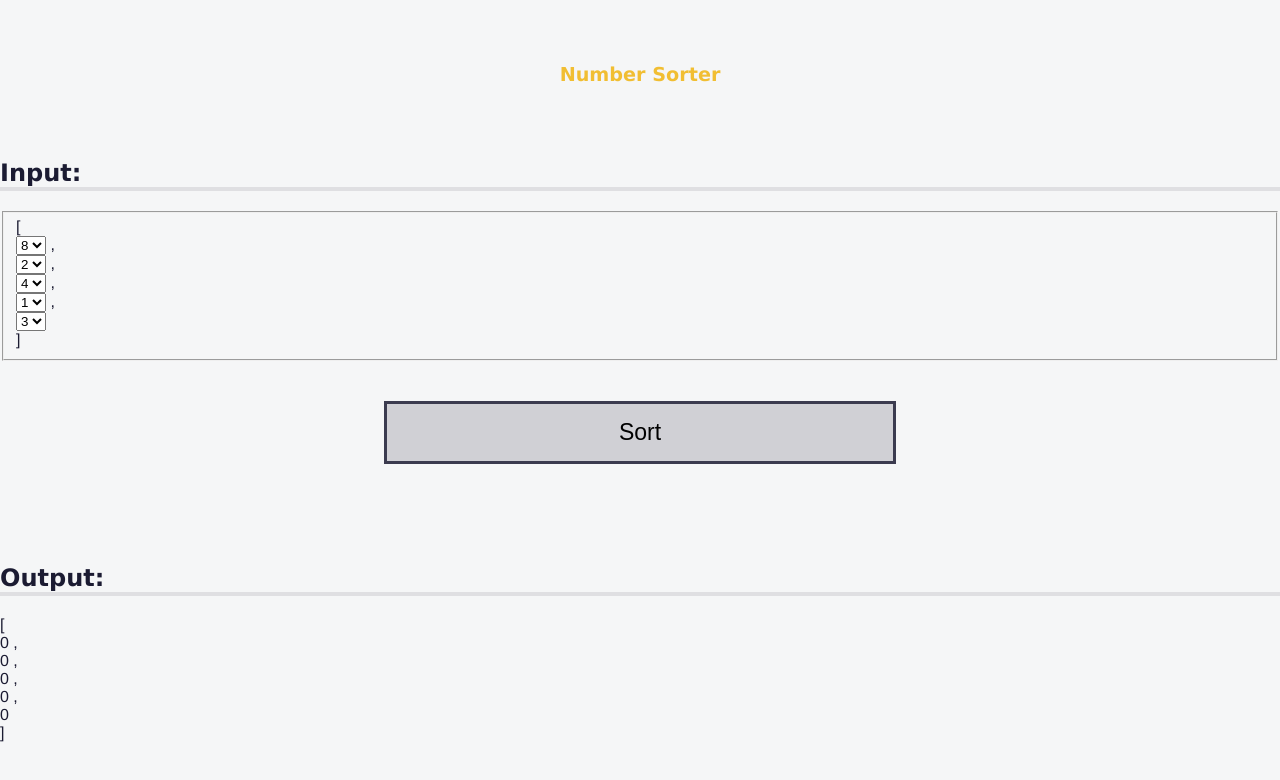
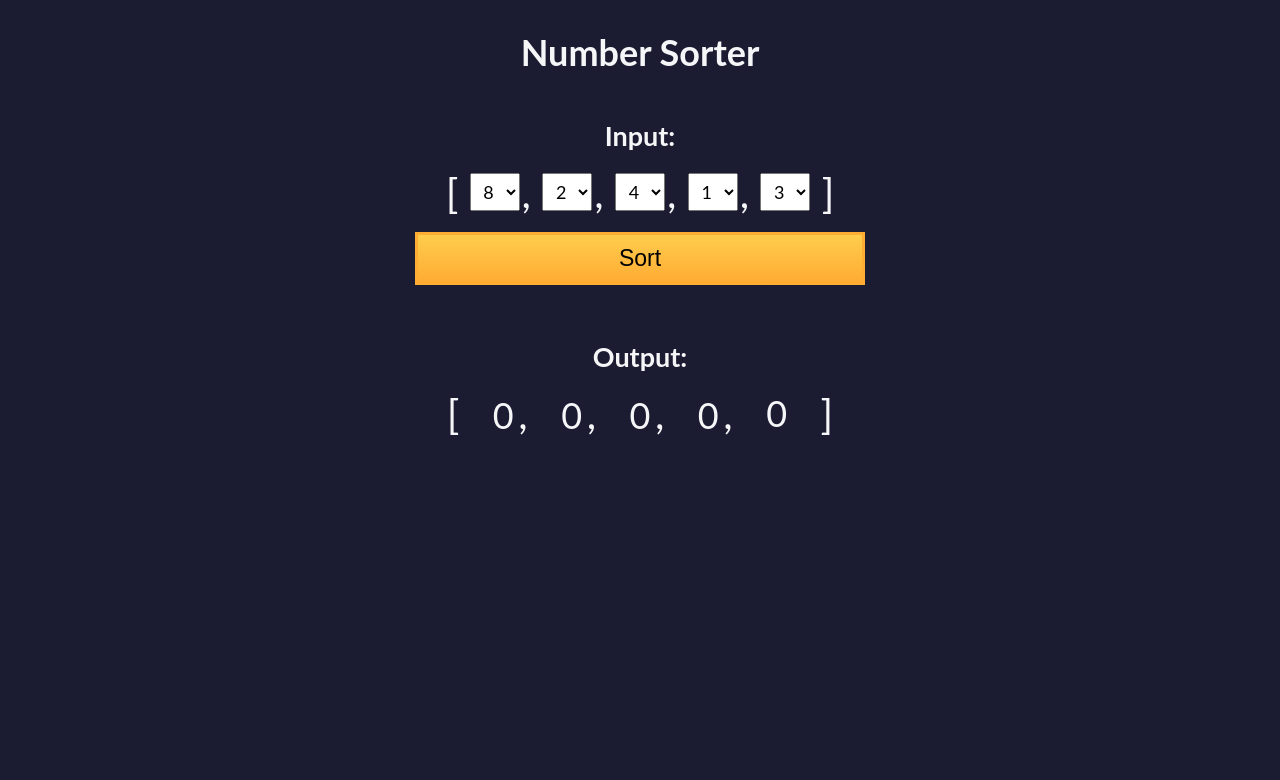
Before and after one commit to dilia-w/JavaScript-Algorithms-and-Data-Structures, a plain HTML site: page Learn Basic Algorithmic Thinking by Building a Number Sorter/index.html in a window 1280 px wide. Drawn offline with Linux system fonts and the light colour scheme.

Commit message:
Update styles.css

```diff
--- a/Learn Basic Algorithmic Thinking by Building a Number Sorter/styles.css
+++ b/Learn Basic Algorithmic Thinking by Building a Number Sorter/styles.css
@@ -1,185 +1,139 @@
-@media (prefers-reduced-motion: no-preference) {
-  * {
-    scroll-behavior: smooth;
+:root {
+  --gray-00: #ffffff;
+  --gray-05: #f5f6f7;
+  --gray-15: #d0d0d5;
+  --gray-75: #3b3b4f;
+  --gray-85: #1b1b32;
+  --gray-90: #0a0a23;
+  --blue-50: #198eee;
+  --error: #a94442;
+  --danger-color: #850000;
+  --danger-background: #ffadad;
 }
+
+*,
+::before,
+::after {
+  padding: 0;
+  margin: 0;
+  box-sizing: border-box;
 }
 
 body {
-  background: #f5f6f7;
-  color: #1b1b32;
-  font-family: Helvetica;
-  margin: 0;
+  font-family: "Lato", Helvetica, Arial, sans-serif;
+  font-size: 18px;
+  background-color: var(--gray-85);
+  color: var(--gray-05);
 }
 
-header {
-  width: 100%;
-  height: 50px;
-  background-color: #1b1b32;
+main {
   display: flex;
-  justify-content: space-between;
+  flex-direction: column;
   align-items: center;
-  position: fixed;
-  top: 0;
-}
-
-#logo {
-  width: max(10rem, 18vw);
-  background-color: #0a0a23;
-  aspect-ratio: 35 / 4;
-  padding: 0.4rem;
 }
 
 h1 {
-  color: #f1be32;
-  font-size: min(5vw, 1.2em);
+  margin: 30px auto;
+}
+
+h2 {
+  margin-bottom: 15px;
+}
+
+form {
+  width: 100%;
+  text-align: center;
+  padding: 15px;
+}
+
+fieldset {
+  border: 0 none;
+  height: 100%;
+  margin: auto;
+  display: flex;
+  justify-content: space-around;
+  align-items: center;
+}
+
+fieldset div {
+  display: flex;
+  justify-content: center;
+  align-items: center;
+}
+
+.bracket,
+.comma {
+  font-size: 2.3em;
+}
+
+form .comma {
+  margin-left: 2px;
+}
+
+select {
+  font-family: inherit;
+  font-size: inherit;
+  line-height: inherit;
+  height: 38px;
+  width: 50px;
   text-align: center;
 }
 
-nav {
-  width: 50%;
-  max-width: 300px;
-  height: 50px;
+button {
+  cursor: pointer;
+  margin-top: 15px;
+  text-decoration: none;
+  background-image: linear-gradient(#fecc4c, #ffac33);
+  border: 3px solid #feac32;
+  padding: 10px 16px;
+  font-size: 23px;
+  width: 100%;
 }
 
-nav > ul {
-  display: flex;
-  justify-content: space-evenly;
-  flex-wrap: wrap;
-  align-items: center;
-  padding-inline-start: 0;
-  margin-block: 0;
-  height: 100%;
+select:focus-visible,
+button:focus-visible {
+  outline: 3px solid var(--blue-50);
 }
 
-nav > ul > li {
-  color: #dfdfe2;
-  margin: 0 0.2rem;
-  padding: 0.2rem;
-  display: block;
+.output-container {
+  width: 95%;
+  min-height: 55px;
+  margin-top: 25px;
+  border-radius: 0;
+  padding: 15px;
+  overflow-wrap: break-word;
+  text-align: center;
 }
 
-nav > ul > li:hover {
-  background-color: #dfdfe2;
-  color: #1b1b32;
-  cursor: pointer;
+.output-array {
+  width: 100%;
+  margin: auto;
+  display: flex;
+  align-items: center;
+  justify-content: space-around;
 }
 
-li > a {
-  color: inherit;
-  text-decoration: none;
+.output-value {
+  font-size: 2em;
 }
 
-main {
-  padding-top: 50px;
+.alert {
+  background-color: var(--danger-background);
+  border: 3px solid var(--danger-color);
+  color: var(--danger-color);
 }
 
-section {
-  width: 80%;
-  margin: 0 auto 10px auto;
-  max-width: 600px;
+@media (min-width: 550px) {
+  form,
+  .output-container {
+    max-width: 480px;
   }
 
-h1,
-h2 {
-  font-family: Verdana, Tahoma;
+  fieldset {
+    max-width: 400px;
   }
 
-h2 {
-  border-bottom: 4px solid #dfdfe2;
-  margin-top: 0px;
-  padding-top: 60px;
+  .output-array {
+    max-width: 420px;
   }
-
-.info {
-  padding: 10px 0 0 5px;
 }
-
-.formrow {
-  margin-top: 30px;
-  padding: 0px 15px;
-}
-
-input {
-  font-size: 16px;
-}
-
-.info label, .info input {
-  display: inline-block;
-}
-
-.info input {
-  width: 50%;
-  text-align: left;
-}
-
-.info label {
-  width: 10%;
-  min-width: 55px;
-  text-align: right;
-}
-
-.question-block {
-  text-align: left;
-  display: block;
-  width: 100%;
-  margin-top: 20px;
-  padding-top: 5px;
-}
-
-p {
-  margin-top: 5px;
-  padding-left: 15px;
-  font-size: 20px;
-}
-
-p::before {
-  content: "Question #";
-}
-
-.question {
-  border: none;
-  padding-bottom: 0;
-}
-
-.answers-list {
-  list-style: none;
-  padding: 0;
-}
-
-button {
-  display: block;
-  margin: 40px auto;
-  width: 40%;
-  padding: 15px;
-  font-size: 23px;
-  background: #d0d0d5;
-  border: 3px solid #3b3b4f;
-}
-
-footer {
-  background-color: #2a2a40;
-  display: flex;
-  justify-content: center;
-}
-
-footer,
-footer a {
-  color: #dfdfe2;
-}
-
-address {
-  text-align: center;
-  padding: 0.3em;
-}
-
-.sr-only {
-  position: absolute;
-  width: 1px;
-  height: 1px;
-  padding: 0;
-  margin: -1px;
-  overflow: hidden;
-  clip: rect(0, 0, 0, 0);
-  white-space: nowrap;
-  border: 0;
-}
```
Lines whose indentation alone changed are shown as unchanged.
